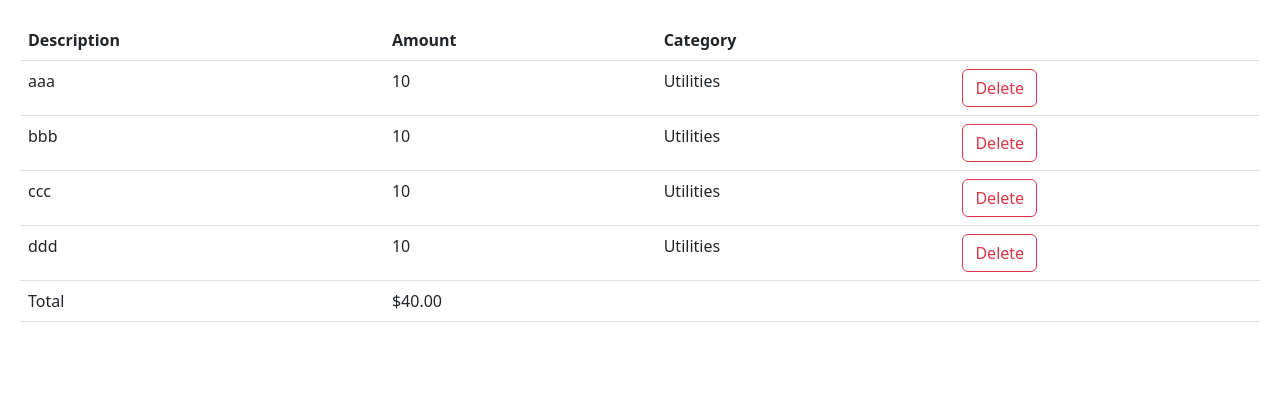
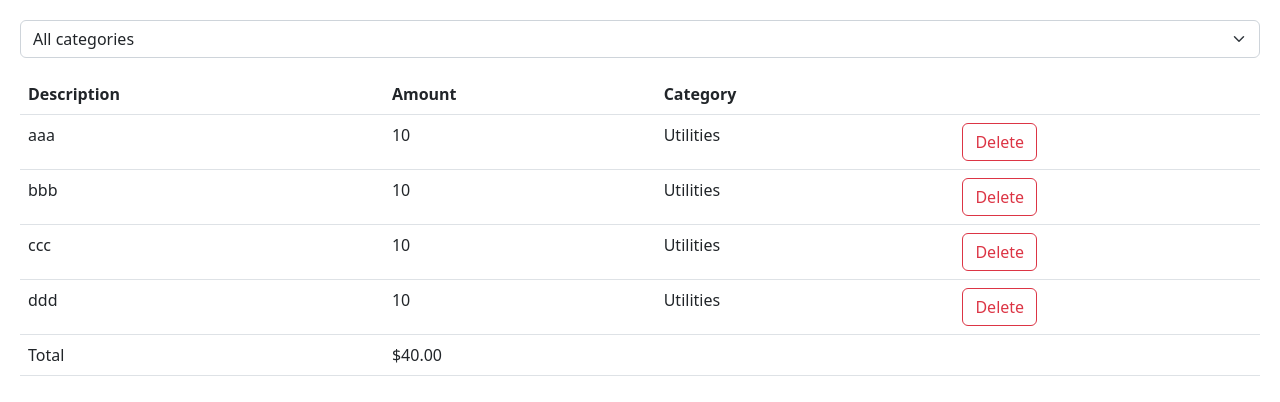
Before and after one commit to mpack89/react-app, a React (Vite) app: page / in a window 1280 px wide. Shown: the top 402 px of the page. Built offline with nearby package versions, Linux system fonts and the light colour scheme.

Commit message:
Expense Filter added

```diff
--- a/src/App.tsx
+++ b/src/App.tsx
@@ -1,21 +1,28 @@
 import { useState } from "react";
-import Button from "./components/Button";
-import Like from "./components/Like";
-import Form from "./components/Form";
+
 import ExpenseList from "./expense-tracker/components/ExpenseList";
+import ExpenseFilter from "./expense-tracker/components/ExpenseFilter";
 
 function App() {
+  const [selectedCategory, setSelectedCategory] = useState("");
   const [expenses, setExpenses] = useState([
     { id: 1, description: "aaa", amount: 10, category: "Utilities" },
     { id: 2, description: "bbb", amount: 10, category: "Utilities" },
     { id: 3, description: "ccc", amount: 10, category: "Utilities" },
     { id: 4, description: "ddd", amount: 10, category: "Utilities" },
   ]);
-
+  const visibleExpenses = selectedCategory
+    ? expenses.filter((e) => e.category === selectedCategory)
+    : expenses;
   return (
     <div>
+      <div className="mb-3">
+        <ExpenseFilter
+          onSelectCategory={(category) => setSelectedCategory(category)}
+        />
+      </div>
       <ExpenseList
-        expenses={expenses}
+        expenses={visibleExpenses}
         onDelete={(id) => setExpenses(expenses.filter((e) => e.id !== id))}
       />
     </div>
--- /dev/null
+++ b/src/expense-tracker/components/ExpenseFilter.tsx
@@ -0,0 +1,21 @@
+import React from "react";
+
+interface Props {
+  onSelectCategory: (category: string) => void;
+}
+
+const ExpenseFilter = ({ onSelectCategory }: Props) => {
+  return (
+    <select
+      className="form-select"
+      onChange={(event) => onSelectCategory(event.target.value)}
+    >
+      <option value="">All categories</option>
+      <option value="Groceries">Groceries</option>
+      <option value="Utilities">Utilities</option>
+      <option value="Entertainement">Entertainment</option>
+    </select>
+  );
+};
+
+export default ExpenseFilter;
```
